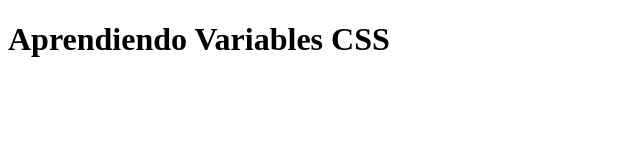
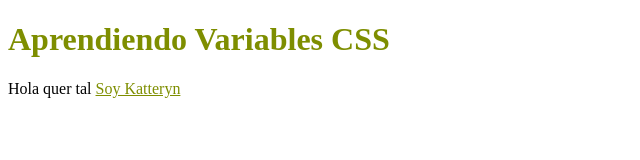
Before and after one commit to Katteryn-Villanueva/variablesencss, a plain HTML site: page index.html in a window 1280 px wide. Shown: the whole page, without its empty margins (0-640 px from the left). Drawn offline with Linux system fonts and the light colour scheme.

Commit message:
viendo como funciona root con sus variables

```diff
--- a/index.html
+++ b/index.html
@@ -3,9 +3,13 @@
 <head>
     <meta charset="UTF-8">
     <meta name="viewport" content="width=device-width, initial-scale=1.0">
+    <link rel="stylesheet" type="text/css"  href="styles.css">
     <title>Aprendiendo variables CSS</title>
 </head>
 <body>
     <h1>Aprendiendo Variables CSS</h1>
+    <p>Hola quer tal
+        <a href="#">Soy Katteryn</a>
+    </p>
 </body>
 </html>
--- a/styles.css
+++ b/styles.css
@@ -0,0 +1,12 @@
+/* es una seudoclase repreenta la reiz del documento */
+:root{
+    --color-principal: #7e8e00;
+}
+
+h1{
+    color: var(--color-principal);
+}
+
+a{
+    color: var(--color-principal);
+}
```
